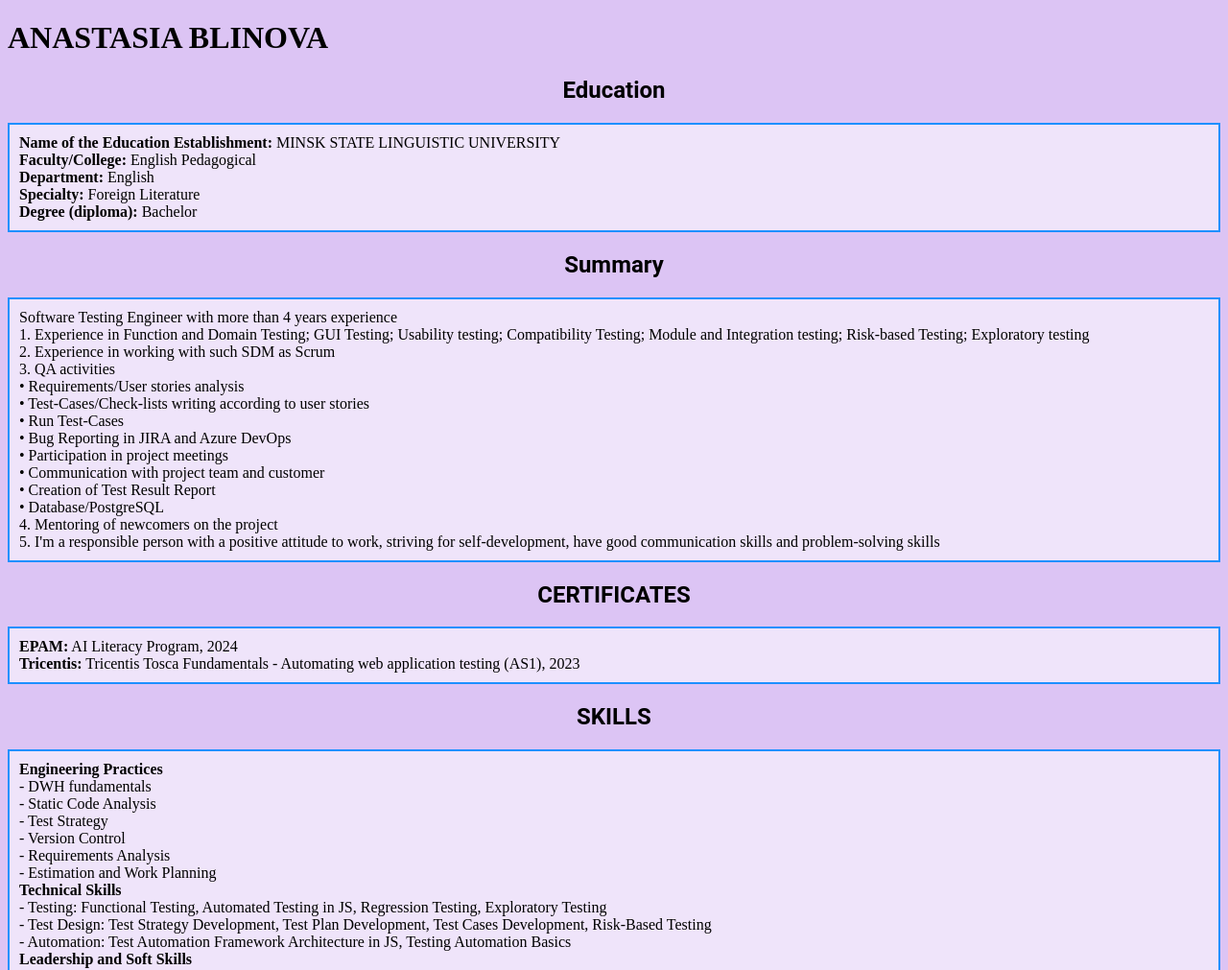
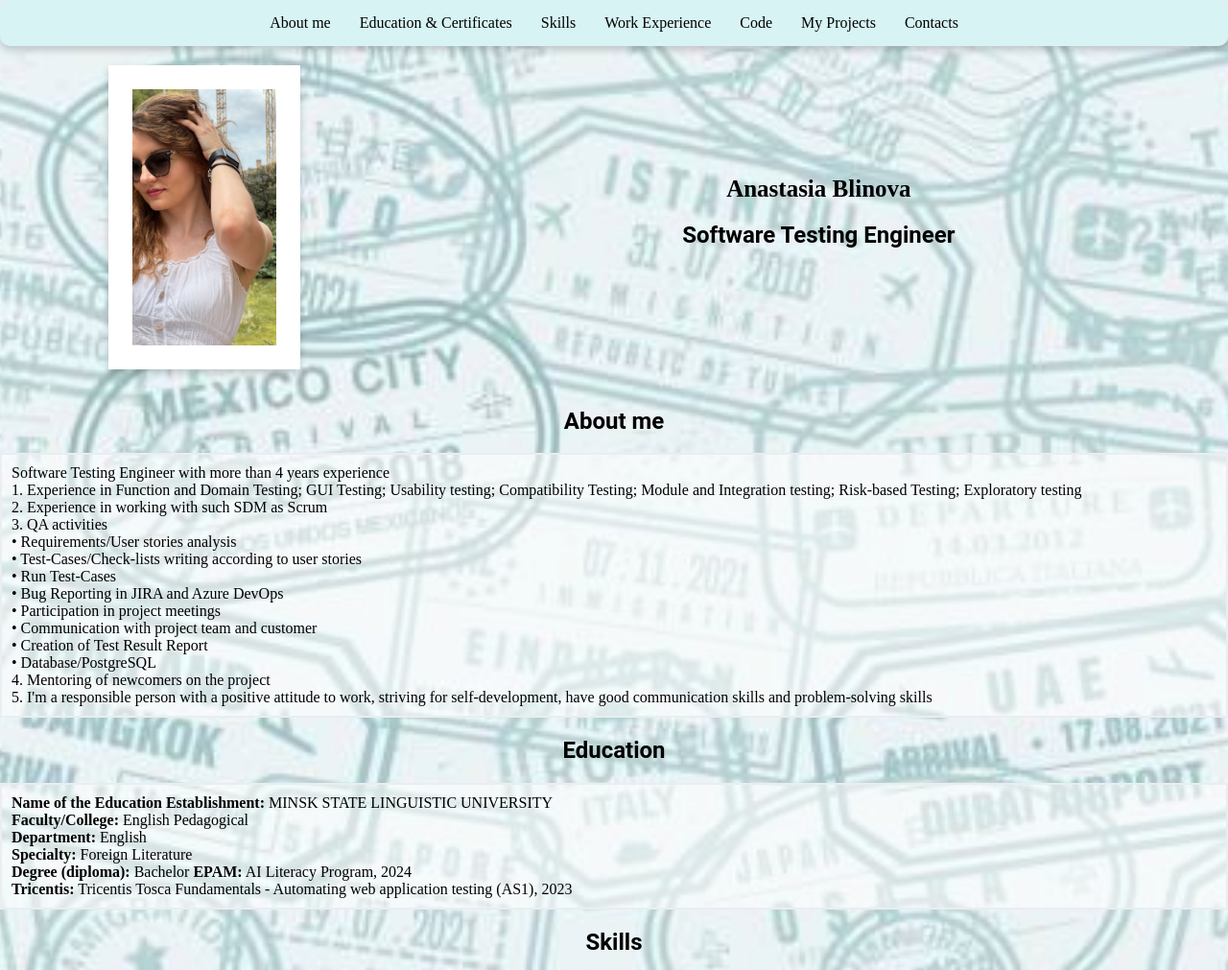
Before and after one commit to Stacy199/rsschool-cv, a plain HTML site: page index.html in a window 1280 px wide. Shown: the top 1011 px of the page at 96% size. Drawn offline with Linux system fonts and the light colour scheme.

Commit message:
feat: add header and footer

```diff
--- a/index.html
+++ b/index.html
@@ -3,20 +3,37 @@
 <head>
     <meta charset="UTF-8">
     <meta name="viewport" content="width=device-width, initial-scale=1.0">
-    <title>Document</title>
+    <link rel="icon" href="images/CV-favicon.webp" type="image/ico">
+    <title>My CV</title>
     <link rel="stylesheet" href="style.css">
 </head>
 <body>
-    <h1>ANASTASIA BLINOVA</h1>
-    <h2><strong>Education</strong></h2>
-    <p>
-        <strong>Name of the Education Establishment:</strong> MINSK STATE LINGUISTIC UNIVERSITY<br>
-        <strong>Faculty/College:</strong> English Pedagogical<br>
-        <strong>Department:</strong> English<br>
-        <strong>Specialty:</strong> Foreign Literature<br>
-        <strong>Degree (diploma):</strong> Bachelor
-    </p>
-    <h2>Summary</h2>
+    <header class="header">
+        <nav class="menu-container">
+          <ul class="menu-ul" id="menu-ul">
+            <li class="menu-li"><a href="#About-me">About me</a></li>
+            <li class="menu-li"> <a href="#Education">Education & Certificates</a></li>
+            <li class="menu-li"><a href="#Skills">Skills</a></li>
+            <li class="menu-li"><a href="#Experience"> Work Experience</a></li>
+            <li class="menu-li"> <a href="#Code">Code</a></li>
+            <li class="menu-li"><a href="#My-Projects">My Projects</a></li>
+            <li class="menu-li"><a href="#Contacts">Contacts</a></li>
+          </ul>
+        </nav>
+    </header>
+    <main class="main">
+        <div class="main-container">
+            <div class="profile-section">
+                <div class="profile-container">
+                <img class="photo" src="images/my photo.jpg" alt="My photo">
+                </div>
+                <div class="summary-container">
+                    <h1 class="name">Anastasia Blinova</h1>
+                    <h2 class="profession"> Software Testing Engineer</h2>
+                </div>
+            </div>
+            <div class="info-container">
+                <h2 id="About-me">About me</h2>
                     <p>
                         Software Testing Engineer with more than 4 years experience<br>
                         1. Experience in Function and Domain Testing; GUI Testing; Usability testing; Compatibility Testing; Module and Integration testing; Risk-based Testing; Exploratory testing<br>
@@ -33,12 +50,18 @@
                         4. Mentoring of newcomers on the project<br>
                         5. I'm a responsible person with a positive attitude to work, striving for self-development, have good communication skills and problem-solving skills
                     </p>
-    <h2>CERTIFICATES</h2>
+                <h2 id="Education"><strong>Education</strong></h2>
                     <p>
+                        <strong>Name of the Education Establishment:</strong> MINSK STATE LINGUISTIC UNIVERSITY<br>
+                        <strong>Faculty/College:</strong> English Pedagogical<br>
+                        <strong>Department:</strong> English<br>
+                        <strong>Specialty:</strong> Foreign Literature<br>
+                        <strong>Degree (diploma):</strong> Bachelor
+
                         <strong>EPAM:</strong> AI Literacy Program, 2024<br>
                         <strong>Tricentis:</strong> Tricentis Tosca Fundamentals - Automating web application testing (AS1), 2023
                     </p>
-    <h2>SKILLS</h2>
+                <h2 id="Skills">Skills</h2>
                     <p>
                         <strong>Engineering Practices</strong><br>
                         - DWH fundamentals<br>
@@ -65,7 +88,7 @@
                         - English: B2<br>
                         - German: A1
                     </p>
-    <h2>Work Experience</h2>
+                <h2 id="Experience">Work Experience</h2>
                     <p>
                         <strong>Jan-2024 - Oct-2024 - EPAM Systems</strong><br>
                         <strong>Project Roles:</strong> Tester<br>
@@ -83,5 +106,18 @@
                         • Tools and Technologies: SAP GUI, SAP Fiori, SAP, Zephyr plug-in for JIRA, Jira<br>
                         • Team: Testing team: 3 testers, 9 SAP Consultants<br>
                     </p>
+            </div>
+        </div>
+    </main>
+    <footer>
+        <div class="footer-container">
+        <a href="https://rs.school/courses/javascript-ru"><img class="rs-image" src="images/rs-school-logo.svg"
+            alt="RSschool-logo"></a>
+        <p class="year">2025</p>
+        <a href="https://github.com/Stacy199"><img class="github-image" src="images/github.png"
+            alt="GitHub-logo"></a>
+        </div>
+    </footer>
+ </div>
 </body>
 </html>
--- a/style.css
+++ b/style.css
@@ -1,13 +1,99 @@
 body {
-    background-color: rgb(220, 196, 244);
+    width: 100%;
+    max-width: 1440px;
+    margin: 0 auto;
+    position: relative;
+    background-image: url('images/backgrond.jpg');
+    background-size: cover;
+    background-repeat: no-repeat;
+    background-position: center;
+}
+header{
+    max-width: 1440px;
+    height: auto;
+    display: flex;
+    justify-content: center;
+    box-shadow: 0 4px 8px rgba(0, 0, 0, 0.2);
+    border-radius: 10px;
+    background-color: #d7f3f3;
+}
+.menu-ul {
+    display: flex;
+    justify-content: center;
+    list-style-type: none;
+    padding: 0;
+    margin: 15px;
+}
+.menu-li {
+    margin: 0 15px;
+}
+.menu-li a {
+    text-decoration: none;
+    color: black;
+    size: 20px;
 }
 h2 {
     text-align: center;
     font-family: 'Roboto', sans-serif;
 }
 p {
-    border: 2px solid DodgerBlue;
+    border: 2px solid rgb(234, 237, 241);
     padding: 10px;
     margin: 10px 0;
     background-color: rgba(255, 255, 255, 0.544);
 }
+.main{
+    max-width: 1440px;
+}
+.main-container {
+    justify-content: space-between;
+    align-items: center;
+
+}
+.profile-section {
+    display: flex;
+    align-items: center;
+}
+.profile-container {
+    flex: 1;
+    display: flex;
+    flex-direction: column;
+    align-items: center;
+}
+.summary-container {
+    flex: 2;
+}
+.photo {
+    width: 150px;
+    height: auto;
+    box-shadow: 0 4px 8px rgba(0, 0, 0, 0.2);
+    border: 25px solid white;
+    margin: 20px;
+}
+.name {
+    font-size: 25px;
+    margin-top: 10px;
+    text-align: center;
+    justify-content:center;
+}
+.footer-container{
+    max-width: 1440px;
+    height: auto;
+    display: flex;
+    justify-content: space-between;
+    box-shadow: 0 4px 8px rgba(0, 0, 0, 0.2);
+    border-radius: 10px;
+    background-color: #d7f3f3;
+}
+.rs-image{
+    height: 40px;
+    margin: 20px;
+}
+.github-image{
+    height: 40px;
+    margin: 20px;
+}
+  .year {
+    font-size: 40px;
+    border-radius: 10px;
+  }
```
Also changed, not shown: images/CV-favicon.webp (added), images/backgrond.jpg (added), images/github.png (added), images/my photo.jpg (added), images/rs-school-logo.svg (added). Lines whose indentation alone changed are shown as unchanged.
